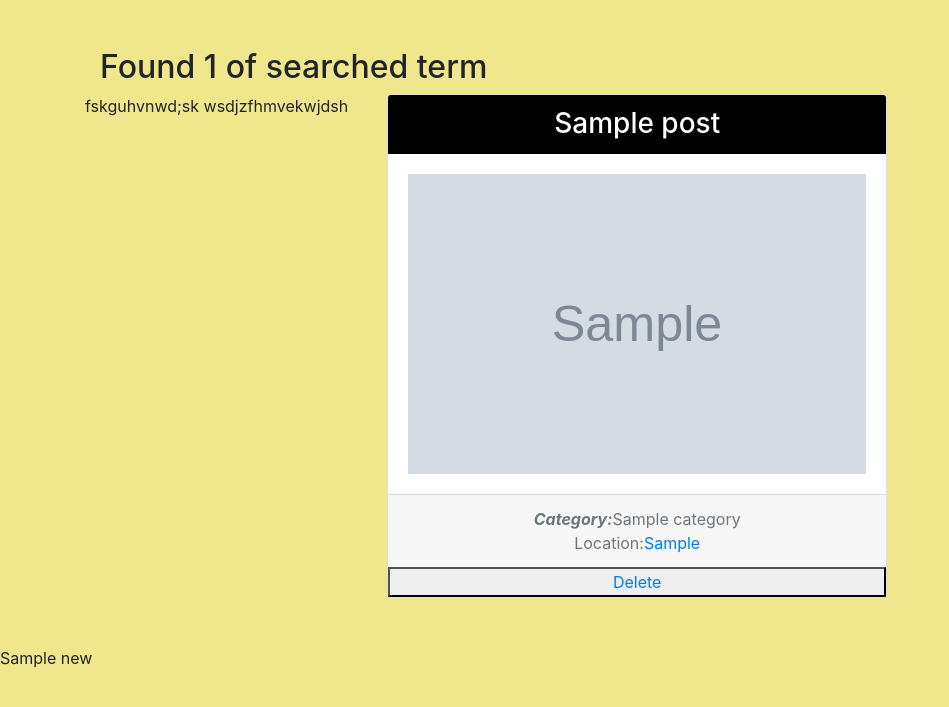
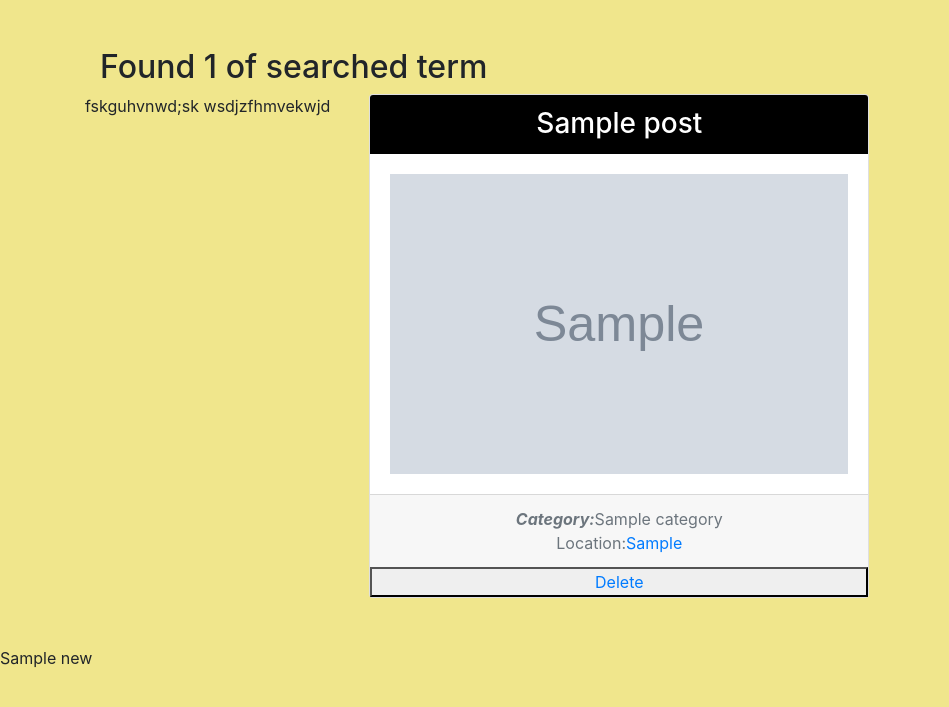
Before and after one commit to DK-denno/gallery, a Django app: template gall/templates/search.html in a window 1280 px wide. Shown: the part 56-763 px from the top of the page, without its empty margins (0-949 px from the left). Run offline with Django 3.2, Linux system fonts and the light colour scheme; tables that the repository leaves empty hold one stand-in row (values such as "Sample post"); the template is opened without the code that fills it: values that come from a table or form of the project are taken from there, most other values are stand-ins (such as "Sample title", 1, 10 or a date in 2020); grey boxes marked "Sample" are stand-in pictures; some libraries are stand-ins or nearby versions.

Commit message:
debug mode

```diff
--- a/gall/templates/search.html
+++ b/gall/templates/search.html
@@ -17,7 +17,7 @@
 
 
         {% if posts %}
-       fskguhvnwd;sk wsdjzfhmvekwjdsh
+       fskguhvnwd;sk wsdjzfhmvekwjd
     {% for post in posts %}
     <div class="col-md-5">
             <div style="display: inline-block; ">
```
